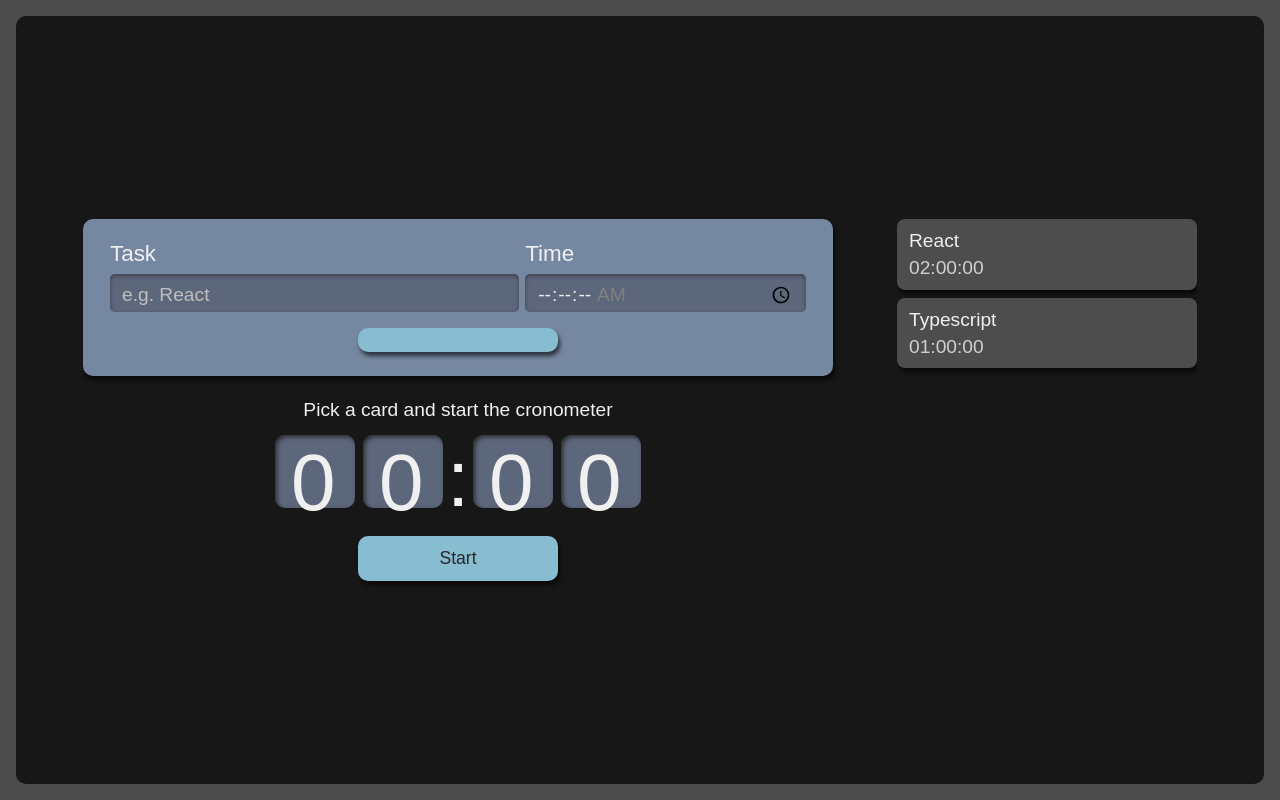
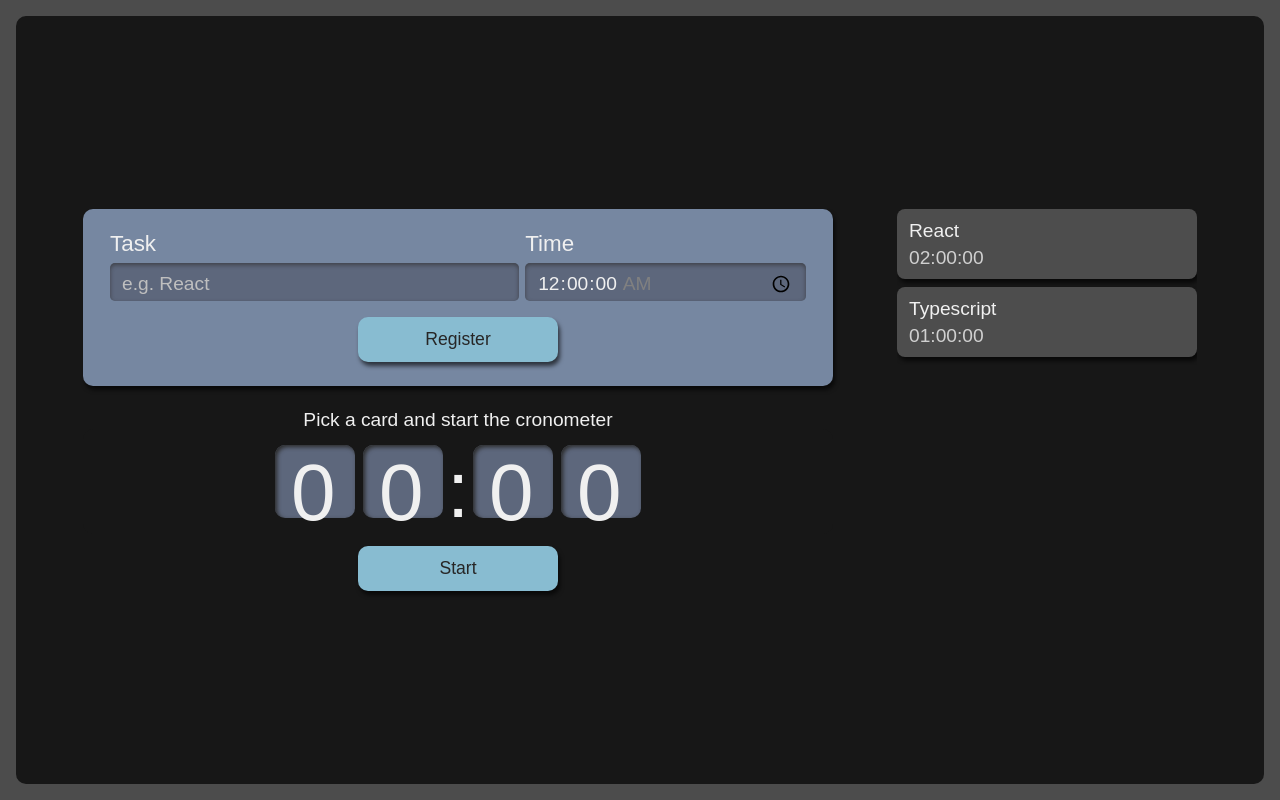
Before and after one commit to OtavioFSantos/Studies-React-Typescript, a React (Create React App) app: page / in a window 1280 px wide. Built offline with nearby package versions, Linux system fonts and the light colour scheme.

Commit message:
minor changes

```diff
--- a/src/components/Form/index.tsx
+++ b/src/components/Form/index.tsx
@@ -3,15 +3,28 @@ import Button from "../Button";
 import style from "./Form.module.scss";
 
 class Form extends React.Component {
+  state = {
+    task: "",
+    time: "00:00",
+  };
+
+  addTask(ev: React.FormEvent) {
+    ev.preventDefault();
+  }
+
   render() {
     return (
-      <form className={style.newTask}>
+      <form className={style.newTask} onSubmit={this.addTask.bind(this)}>
         <div className={style.inputContainer}>
           <label htmlFor="task">Task</label>
           <input
             type="text"
             name="task"
             id="task"
+            value={this.state.task}
+            onChange={(ev) =>
+              this.setState({ ...this.state, task: ev.target.value })
+            }
             placeholder="e.g. React"
             required
           />
@@ -22,13 +35,17 @@ class Form extends React.Component {
             type="time"
             step="1"
             name="time"
+            value={this.state.time}
+            onChange={(ev) =>
+              this.setState({ ...this.state, time: ev.target.value })
+            }
             id="time"
             min="00:00:00"
             max="01:30:00"
             required
           />
         </div>
-        <Button />
+        <Button text="Register" />
       </form>
     );
   }
```
